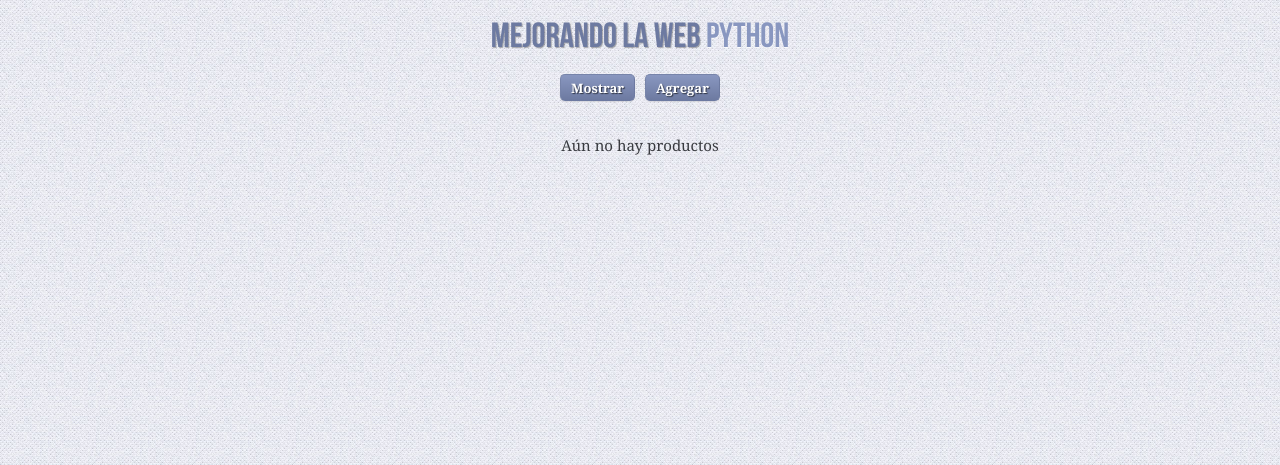
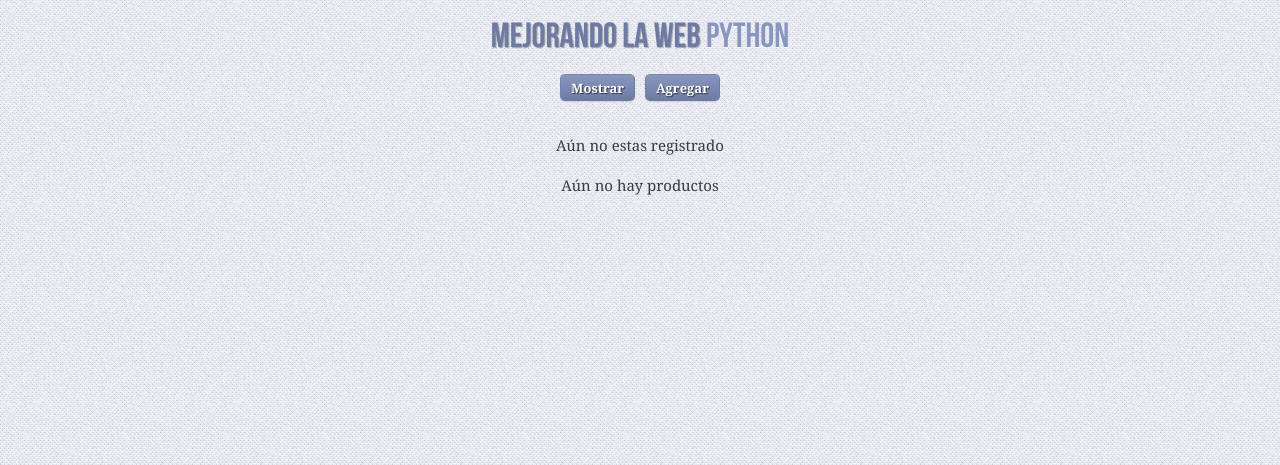
Before and after one commit to jugalvez/cursom, a Django app: page / in a window 1280 px wide. Shown: the top 465 px of the page. Run offline with Django 3.2, Linux system fonts and the light colour scheme; data that the repository does not hold is empty; some libraries are stand-ins or nearby versions.

Commit message:
usuario registrado y no
se muestra en palabras si el usuario esta registrado o no

```diff
--- a/cursom/templates/home/index.html
+++ b/cursom/templates/home/index.html
@@ -6,6 +6,7 @@
 	Descripción de hasta 160 caracteres
 {% endblock description %}
 {% block content %}
+	{{ user.username|default:"Aún no estas registrado" }}<br><br>
 	{% for p in producto %}
 		{{ p.nombre }} - {{ p.categoria }}<br>
 		{{ p.descripcion }}<br><br>
```
